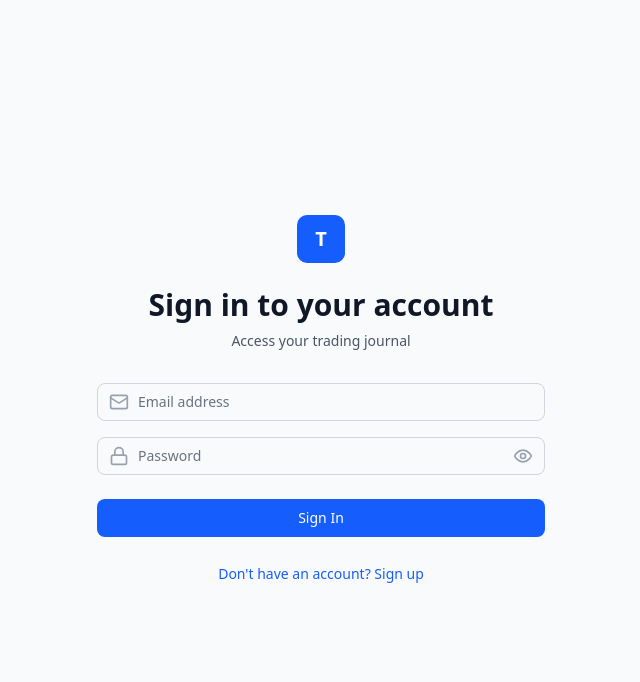
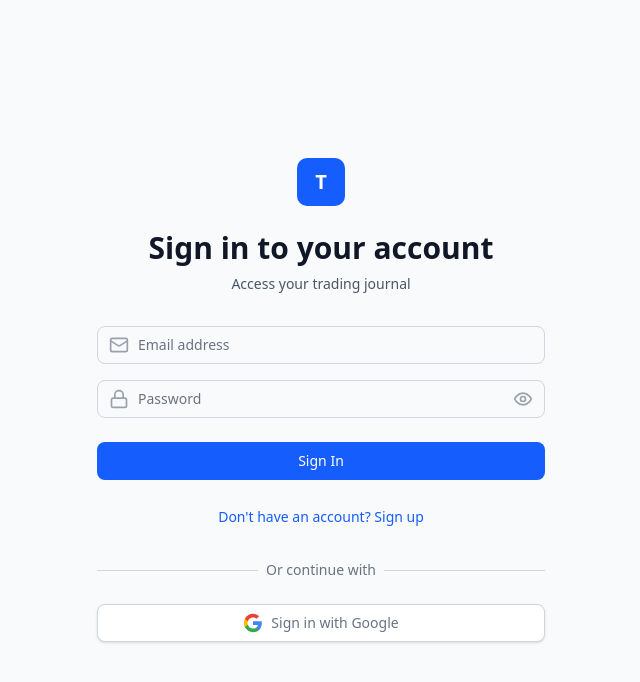
Before and after one commit to kavishshahh/TradeTracker, a Next.js app: page /login in a window 1280 px wide. Shown: the top 682 px of the page, without its empty margins (319-959 px from the left). Built offline with nearby package versions, Linux system fonts and the light colour scheme; no server answers.

Commit message:
added google signin

```diff
--- a/src/components/Login.tsx
+++ b/src/components/Login.tsx
@@ -15,7 +15,7 @@ export default function Login() {
   const [loading, setLoading] = useState(false);
   const [error, setError] = useState('');
 
-  const { signIn, signUp } = useAuth();
+  const { signIn, signUp, signInWithGoogle } = useAuth();
   const router = useRouter();
 
   async function handleSubmit(e: React.FormEvent) {
@@ -68,6 +68,46 @@ export default function Login() {
     } catch (error: any) {
       console.error('Auth error:', error);
       const errorMessage = error.message || 'Failed to authenticate';
+      setError(errorMessage);
+      toast.error(`🔐 ${errorMessage}`, {
+        className: '!bg-gradient-to-r !from-red-400 !to-red-600 !text-white',
+        progressClassName: '!bg-white !bg-opacity-50'
+      });
+    } finally {
+      setLoading(false);
+    }
+  }
+
+  async function handleGoogleSignIn() {
+    try {
+      setError('');
+      setLoading(true);
+
+      const result = await signInWithGoogle();
+      const user = result.user;
+      const email = user.email || '';
+
+      // Check if this is a new user (first time signing in)
+      const isNewUser = result.user.metadata.creationTime === result.user.metadata.lastSignInTime;
+
+      toast.success(isNewUser ? '🎉 Account created successfully!' : '👋 Welcome back!', {
+        className: '!bg-gradient-to-r !from-green-400 !to-blue-500 !text-white',
+        progressClassName: '!bg-white !bg-opacity-50'
+      });
+
+      // Trigger welcome email
+      try {
+        await triggerWelcomeEmail(email, user.displayName || undefined, isNewUser);
+        console.log('Welcome email triggered');
+      } catch (error) {
+        console.error('Failed to trigger welcome email:', error);
+        // Don't show error to user - welcome email failure shouldn't block login
+      }
+
+      router.push('/');
+    } catch (error: any) {
+      console.error('Google sign-in error:', error);
+      const errorMessage = error.message || 'Failed to sign in with Google';
       setError(errorMessage);
       toast.error(`🔐 ${errorMessage}`, {
         className: '!bg-gradient-to-r !from-red-400 !to-red-600 !text-white',
@@ -193,6 +233,46 @@ export default function Login() {
             </button>
           </div>
         </form>
+
+        <div className="mt-6">
+          <div className="relative">
+            <div className="absolute inset-0 flex items-center">
+              <div className="w-full border-t border-gray-300" />
+            </div>
+            <div className="relative flex justify-center text-sm">
+              <span className="px-2 bg-gray-50 text-gray-500">Or continue with</span>
+            </div>
+          </div>
+
+          <div className="mt-6">
+            <button
+              type="button"
+              onClick={handleGoogleSignIn}
+              disabled={loading}
+              className="w-full inline-flex justify-center items-center py-2 px-4 border border-gray-300 rounded-md shadow-sm bg-white text-sm font-medium text-gray-500 hover:bg-gray-50 focus:outline-none focus:ring-2 focus:ring-offset-2 focus:ring-blue-500 disabled:opacity-50 disabled:cursor-not-allowed transition-colors"
+            >
+              <svg className="w-5 h-5 mr-2" viewBox="0 0 24 24">
+                <path
+                  fill="#4285F4"
+                  d="M22.56 12.25c0-.78-.07-1.53-.2-2.25H12v4.26h5.92c-.26 1.37-1.04 2.53-2.21 3.31v2.77h3.57c2.08-1.92 3.28-4.74 3.28-8.09z"
+                />
+                <path
+                  fill="#34A853"
+                  d="M12 23c2.97 0 5.46-.98 7.28-2.66l-3.57-2.77c-.98.66-2.23 1.06-3.71 1.06-2.86 0-5.29-1.93-6.16-4.53H2.18v2.84C3.99 20.53 7.7 23 12 23z"
+                />
+                <path
+                  fill="#FBBC05"
+                  d="M5.84 14.09c-.22-.66-.35-1.36-.35-2.09s.13-1.43.35-2.09V7.07H2.18C1.43 8.55 1 10.22 1 12s.43 3.45 1.18 4.93l2.85-2.22.81-.62z"
+                />
+                <path
+                  fill="#EA4335"
+                  d="M12 5.38c1.62 0 3.06.56 4.21 1.64l3.15-3.15C17.45 2.09 14.97 1 12 1 7.7 1 3.99 3.47 2.18 7.07l3.66 2.84c.87-2.6 3.3-4.53 6.16-4.53z"
+                />
+              </svg>
+              Sign in with Google
+            </button>
+          </div>
+        </div>
       </div>
     </div>
   );
--- a/src/contexts/AuthContext.tsx
+++ b/src/contexts/AuthContext.tsx
@@ -4,10 +4,12 @@ import { auth } from '@/lib/firebase';
 import {
     createUserWithEmailAndPassword,
     EmailAuthProvider,
+    GoogleAuthProvider,
     User as FirebaseUser,
     onAuthStateChanged,
     reauthenticateWithCredential,
     signInWithEmailAndPassword,
+    signInWithPopup,
     signOut,
     updatePassword
 } from 'firebase/auth';
@@ -18,6 +20,7 @@ interface AuthContextType {
   loading: boolean;
   signUp: (email: string, password: string) => Promise<any>;
   signIn: (email: string, password: string) => Promise<any>;
+  signInWithGoogle: () => Promise<any>;
   logout: () => Promise<any>;
   changePassword: (currentPassword: string, newPassword: string) => Promise<any>;
 }
@@ -46,6 +49,11 @@ export function AuthProvider({ children }: AuthProviderProps) {
 
   function signIn(email: string, password: string) {
     return signInWithEmailAndPassword(auth, email, password);
+  }
+
+  function signInWithGoogle() {
+    const provider = new GoogleAuthProvider();
+    return signInWithPopup(auth, provider);
   }
 
   function logout() {
@@ -83,6 +91,7 @@ export function AuthProvider({ children }: AuthProviderProps) {
     loading,
     signUp,
     signIn,
+    signInWithGoogle,
     logout,
     changePassword
   };
```
